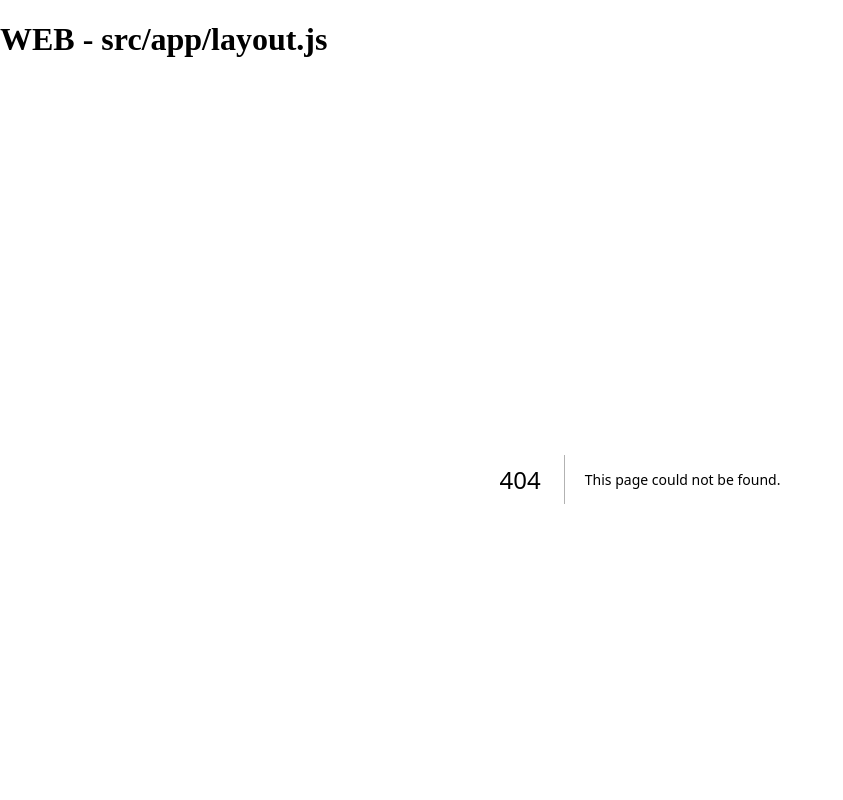
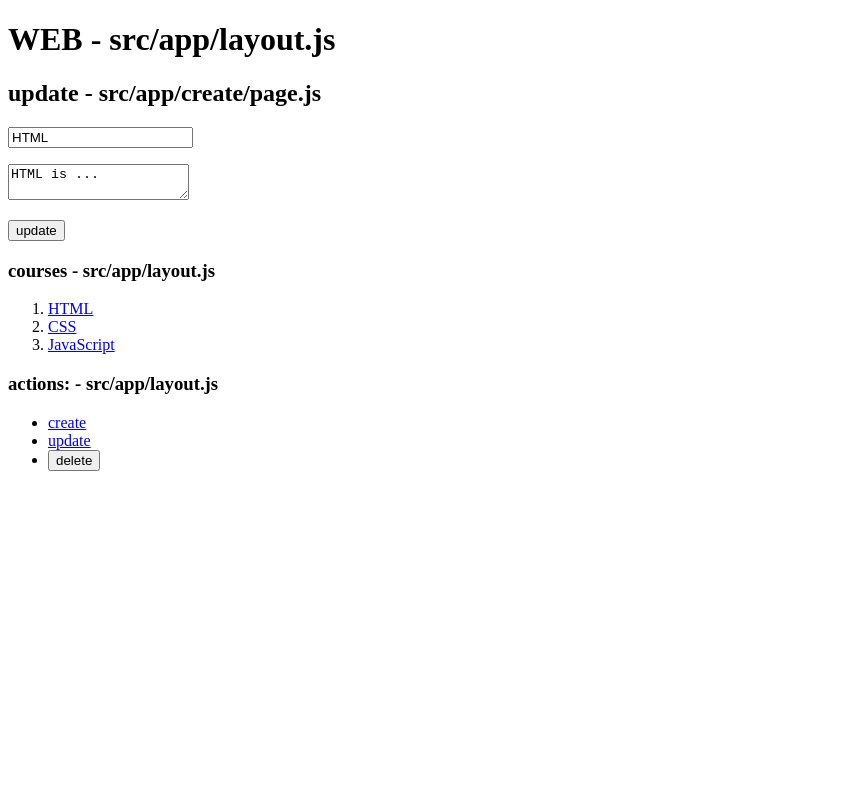
Before and after one commit to insightp25/nextapp2, a Next.js app: page /update/1 in a window 1280 px wide. Before the commit this address had no page. Shown: the top 800 px of the page, without its empty margins (0-843 px from the left). Built offline with nearby package versions, Linux system fonts and the light colour scheme; data requests are answered from the project's data file.

Commit message:
update impl

```diff
--- a/src/app/layout.js
+++ b/src/app/layout.js
@@ -8,7 +8,7 @@
 };
 
 export default async function RootLayout({ children }) {
-  const resp = await fetch("http://localhost:9999/topics", {next: {revalidate: 0}});
+  const resp = await fetch("http://localhost:9999/topics");
   const topics = await resp.json();
 
   return (
--- /dev/null
+++ b/src/app/update/[id]/page.js
@@ -0,0 +1,53 @@
+"use client"
+import { useRouter, useParams } from "next/navigation";
+import { useState, useEffect } from "react";
+export default function Update() {
+  const [title, setTitle] = useState("");
+  const [body, setBody] = useState("");
+  const router = useRouter();
+  const params = useParams();
+  const id = params.id;
+  useEffect(()=>{
+    fetch(`http://localhost:9999/topics/` + id)
+      .then(resp=>resp.json())
+      .then(result=>{
+        setTitle(result.title);
+        setBody(result.body);
+      })
+  }, []);
+  return (
+    <form onSubmit={(e)=>{
+      e.preventDefault();
+      const title = e.target.title.value; // target은 <form>
+      const body = e.target.body.value;
+      const options = {
+        method: "PATCH",
+        headers: {
+          "Content-Type": "application/json"
+        },
+        body: JSON.stringify({title, body})
+      }
+      fetch(`http://localhost:9999/topics/` + id, options)
+        .then(resp=>resp.json())
+        .then(result=>{
+          console.log(result);
+          const lastId = result.id;
+          router.push(`/read/${lastId}`);
+          router.refresh();
+        })
+    }}>
+      <h2>update - src/app/create/page.js</h2>
+      <p>
+          <input type="text" name="title" placeholder="title" value={title}
+          onChange={(e)=>{setTitle(e.target.value);}}/>
+      </p>
+      <p>
+        <textarea name="body" placeholder="body" value={body}
+        onChange={(e)=>{setBody(e.target.value)}}></textarea>
+      </p>
+      <p>
+        <input type="submit" value="update" />
+      </p>
+    </form>
+  )
+}
```
Also changed, not shown: 1 other file (tests, documents, lock files or other folders).
